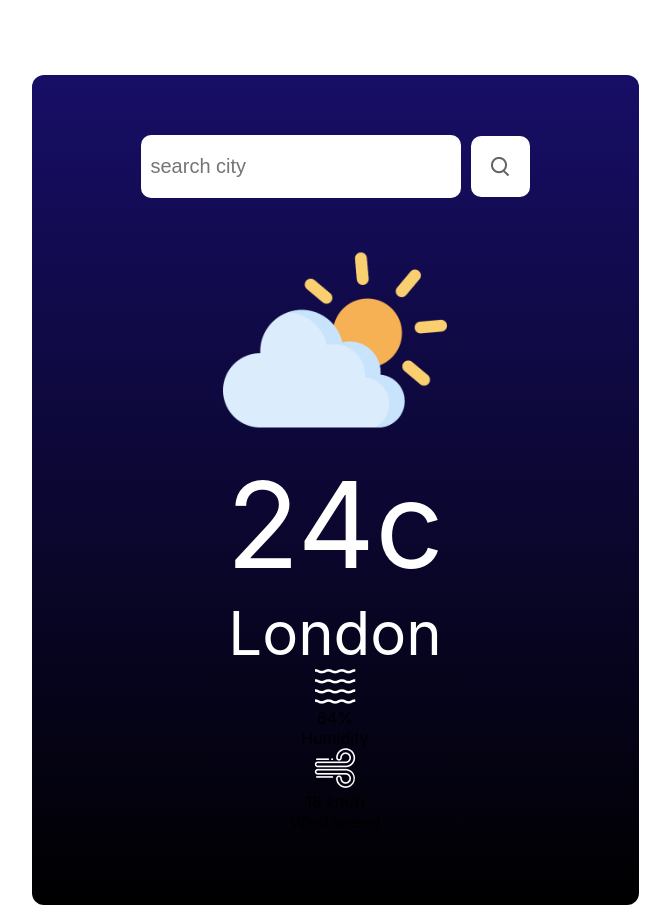
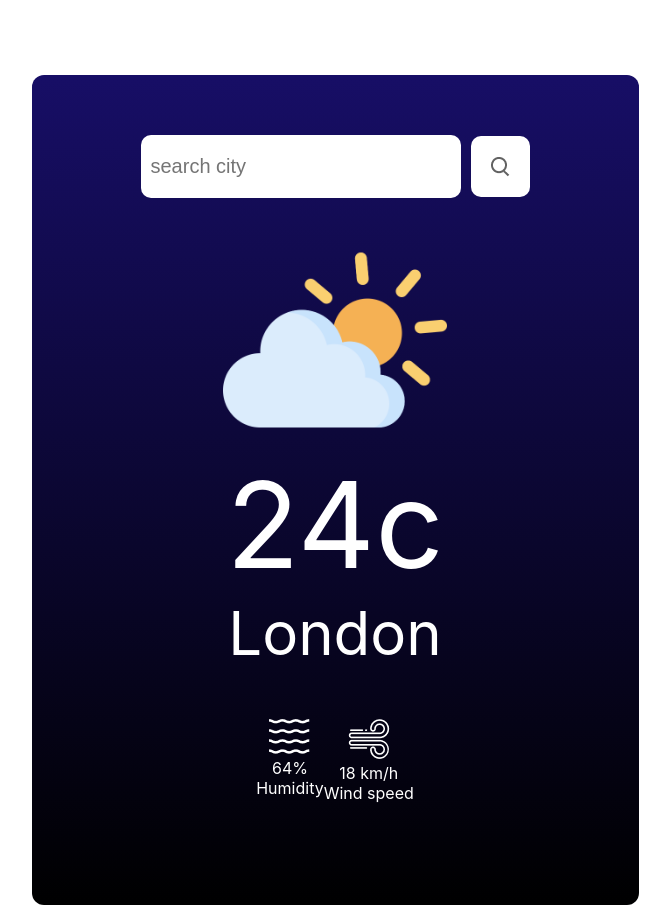
Before and after one commit to iamaliataie/react-weather-app, a React (Create React App) app: page / in a window 1280 px wide. Shown: the whole page, without its empty margins (305-975 px from the left). Built offline with nearby package versions, Linux system fonts and the light colour scheme.

Commit message:
.data-container

```diff
--- a/src/Components/WeatherApp/WeatherApp.css
+++ b/src/Components/WeatherApp/WeatherApp.css
@@ -53,3 +53,10 @@
     font-size: 60px;
     font-weight: 400;
 }
+
+.data-container {
+    margin-top: 50px;
+    color: white;
+    display: flex;
+    justify-content: center;
+}
```
